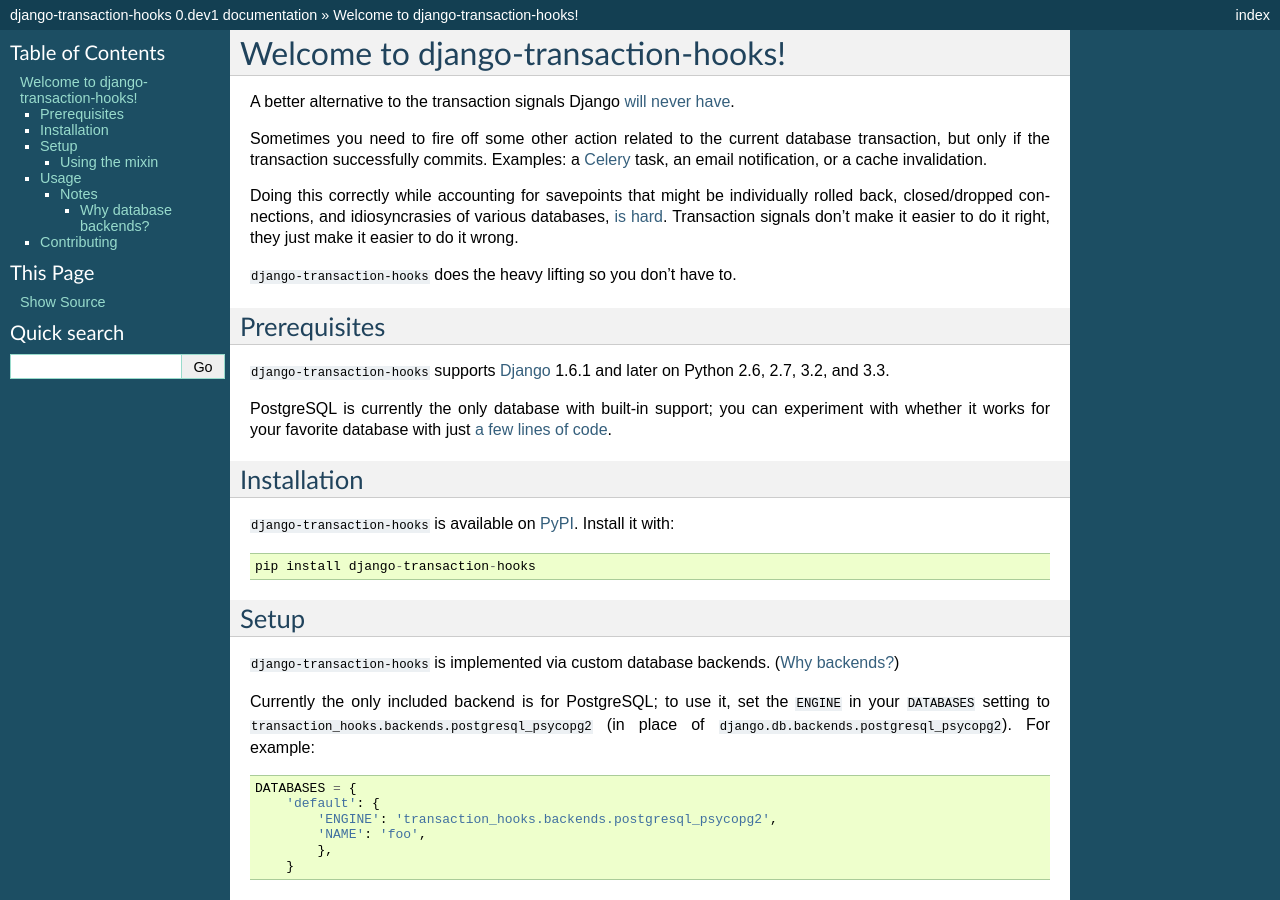
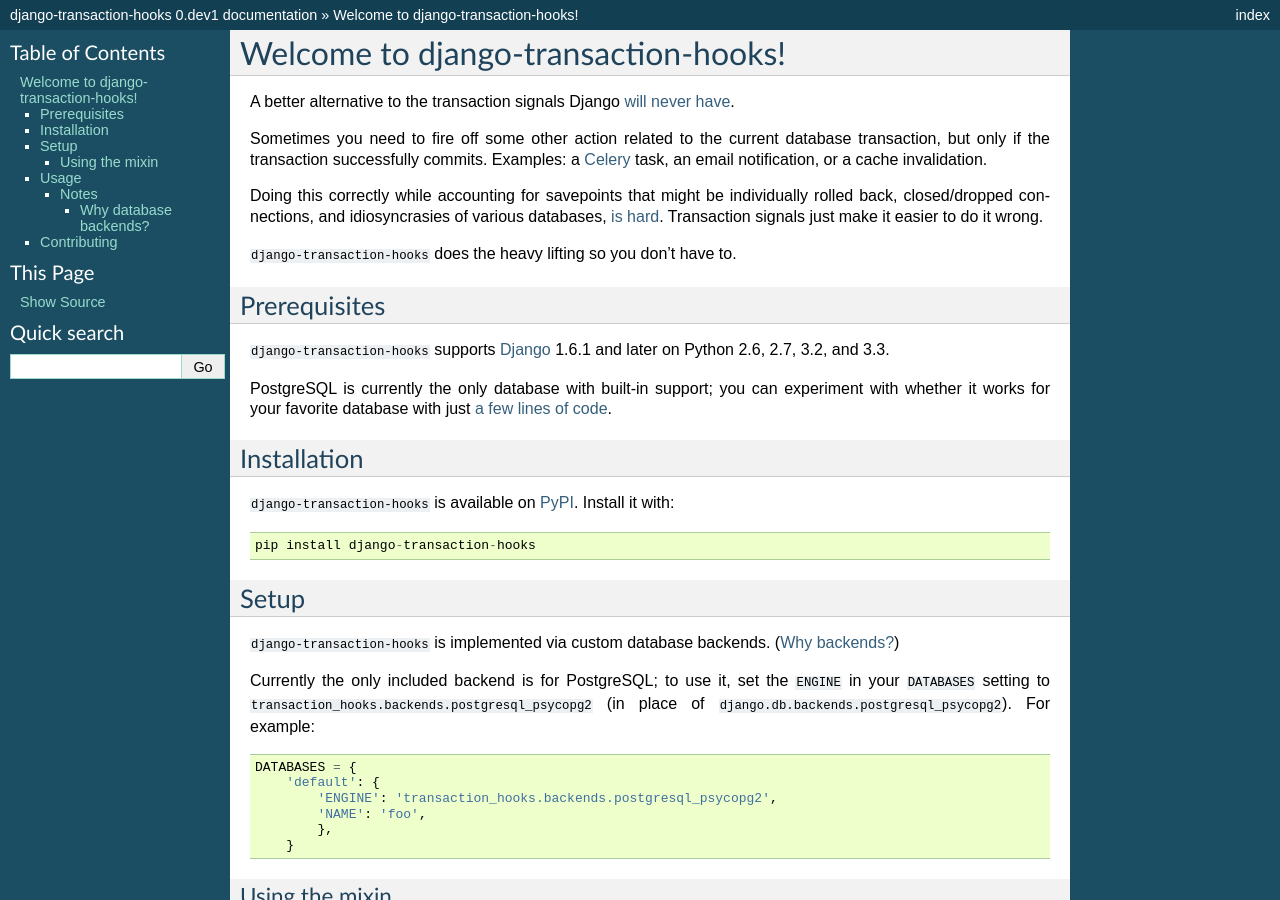
Before and after one commit to carljm/django-transaction-hooks, a Sphinx documentation site: the page built from doc/index.rst, in a window 1280 px wide and 900 px high. Built offline with Sphinx 7.4.7, drawn with Linux system fonts in a browser that asks for light colours.

Commit message:
Fewer words.

```diff
--- a/doc/index.rst
+++ b/doc/index.rst
@@ -10,8 +10,7 @@
 
 Doing this correctly while accounting for savepoints that might be individually
 rolled back, closed/dropped connections, and idiosyncrasies of various
-databases, `is hard`_. Transaction signals don't make it easier to do it right,
-they just make it easier to do it wrong.
+databases, `is hard`_. Transaction signals just make it easier to do it wrong.
 
 ``django-transaction-hooks`` does the heavy lifting so you don't have to.
 
```
